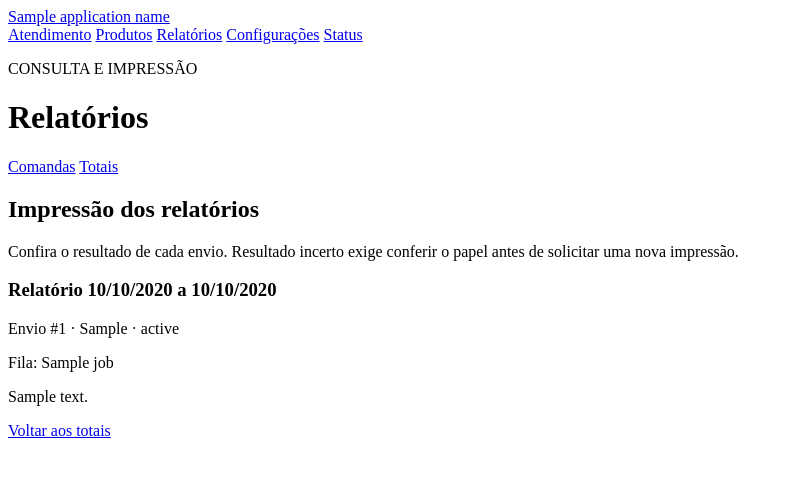
After one commit to eduardomizael/restaurante-local, a Django app: template templates/reports/results.html in a window 1280 px wide. The commit adds this page. Shown: the top 477 px of the page, without its empty margins (0-793 px from the left). Run offline with Django 5.2, Linux system fonts and the light colour scheme; the template is opened without the code that fills it: most values are stand-ins (such as "Sample title", 1, 10 or a date in 2020).

Commit message:
feat(ui): adicionar telas de relatórios de comandas e totais com prévia e impressão

```diff
--- a/templates/core/navbar.html
+++ b/templates/core/navbar.html
@@ -3,7 +3,7 @@
   <nav class="primary-nav" aria-label="Navegação principal">
     {% include 'core/navigation_link.html' with route='home' label='Atendimento' active_route=main_navigation_area %}
     {% include 'core/navigation_link.html' with route='catalogue' label='Produtos' active_route=main_navigation_area %}
-    {% include 'core/navigation_link.html' with route='print_history' label='Histórico' active_route=main_navigation_area %}
+    {% include 'core/navigation_link.html' with route='report_orders' label='Relatórios' active_route=main_navigation_area %}
     {% include 'core/navigation_link.html' with route='application_configuration' label='Configurações' active_route=main_navigation_area %}
     {% include 'core/navigation_link.html' with route='status' label='Status' active_route=main_navigation_area %}
   </nav>
--- a/templates/printing/preview.html
+++ b/templates/printing/preview.html
@@ -7,6 +7,6 @@
 {% if can_finalize %}<form method="post" action="{% url 'print_open_order' order.pk %}{{ attendance_layout_suffix }}">{% csrf_token %}{% include 'core/form_fields.html' %}<div class="form-actions"><button type="submit">{% if runtime_mode.print_mode == 'RAW' %}Imprimir sem fechar{% else %}Simular impressão sem fechar{% endif %}</button><button type="submit" class="secondary" formaction="{% url 'finalize_order' order.pk %}{{ attendance_layout_suffix }}">{% if runtime_mode.print_mode == 'RAW' %}Finalizar e imprimir comanda{% else %}Finalizar e simular impressão{% endif %}</button></div></form>
 {% else %}<p class="error">Configure o cabeçalho e inclua pelo menos um item para finalizar.</p><a class="button secondary" href="{% url 'document_configuration' %}">Configurar cabeçalho e rodapé</a>{% endif %}
 </div>{% if last_document %}<div class="card"><p>Última impressão preservada. A prévia abaixo contém os itens atuais.</p><a class="button secondary" href="{% url 'saved_document' last_document.pk %}">Ver última impressão</a>{% include 'printing/jobs.html' with document_id=last_document.pk jobs=last_document.jobs.all %}</div>{% endif %}{% endif %}
-<div class="form-actions"><a class="button secondary" href="{{ attendance_url }}{% if order.status == 'DRAFT' %}?order={{ order.pk }}{% endif %}">Voltar ao atendimento</a>{% if document and order.status == 'DRAFT' %}<a class="button secondary" href="{% url 'print_preview' order.pk %}{{ attendance_layout_suffix }}">Prévia atual da comanda aberta</a>{% endif %}<a class="button secondary" href="{% url 'print_history' %}">Histórico</a></div>
+<div class="form-actions"><a class="button secondary" href="{{ attendance_url }}{% if order.status == 'DRAFT' %}?order={{ order.pk }}{% endif %}">Voltar ao atendimento</a>{% if document and order.status == 'DRAFT' %}<a class="button secondary" href="{% url 'print_preview' order.pk %}{{ attendance_layout_suffix }}">Prévia atual da comanda aberta</a>{% endif %}<a class="button secondary" href="{% url 'print_history' %}">Relatórios de comandas</a></div>
 {% include 'printing/slip.html' %}
 {% endblock %}
--- a/templates/printing/reprint.html
+++ b/templates/printing/reprint.html
@@ -2,6 +2,6 @@
 {% block content %}
 <div class="heading"><h1>Segunda via da comanda {{ document.order.number }}?</h1><p>O conteúdo e os preços serão os do documento original. Esta ação solicita {% if runtime_mode.print_mode == 'RAW' %}nova impressão física{% else %}uma nova simulação{% endif %}.</p></div>
 {% if uncertain %}<div class="notice" role="alert">Há envio com resultado incerto. Confira o resultado anterior antes de confirmar uma nova via; não há reenvio automático.</div>{% endif %}
-<form method="post" class="card">{% csrf_token %}{% include 'core/form_fields.html' %}<div class="form-actions"><button type="submit">Sim, solicitar segunda via{% if runtime_mode.print_mode != 'RAW' %} simulada{% endif %}</button><a class="button secondary" href="{% url 'print_preview' document.order_id %}">Voltar ao documento</a></div></form>
+<form method="post" class="card">{% csrf_token %}{% include 'core/form_fields.html' %}<div class="form-actions"><button type="submit">Sim, solicitar segunda via{% if runtime_mode.print_mode != 'RAW' %} simulada{% endif %}</button><a class="button secondary" href="{% url 'saved_document' document.pk %}">Voltar ao documento</a></div></form>
 {% include 'printing/slip.html' %}
 {% endblock %}
--- /dev/null
+++ b/templates/reports/base.html
@@ -0,0 +1,9 @@
+{% extends 'core/base.html' %}
+{% block content %}
+<div class="heading"><p class="eyebrow">CONSULTA E IMPRESSÃO</p><h1>Relatórios</h1></div>
+<nav class="configuration-nav" aria-label="Seções de relatórios">
+  <a href="{% url 'report_orders' %}" {% if report_section == 'orders' %}aria-current="page"{% endif %}>Comandas</a>
+  <a href="{% url 'report_totals' %}" {% if report_section == 'totals' %}aria-current="page"{% endif %}>Totais</a>
+</nav>
+{% block report_content %}{% endblock %}
+{% endblock %}
--- /dev/null
+++ b/templates/reports/period.html
@@ -0,0 +1,5 @@
+<form method="get" class="card report-filters">
+  {% include 'core/form_fields.html' %}
+  <button type="submit">Consultar</button>
+</form>
+<p class="muted">Período pela data de abertura da comanda, incluindo os dois dias completos. Até 366 dias por consulta.</p>
--- /dev/null
+++ b/templates/reports/results.html
@@ -0,0 +1,7 @@
+{% extends 'reports/base.html' %}
+{% block report_content %}
+<h2>Impressão dos relatórios</h2>
+<p>Confira o resultado de cada envio. Resultado incerto exige conferir o papel antes de solicitar uma nova impressão.</p>
+{% include 'reports/results_content.html' %}
+<a class="button secondary" href="{% url 'report_totals' %}">Voltar aos totais</a>
+{% endblock %}
--- /dev/null
+++ b/templates/reports/results_content.html
@@ -0,0 +1,8 @@
+<div id="report-results" {% if pending %}hx-get="{% url 'report_print_result' batch_key %}?fragment=1" hx-trigger="every 1s [window.localPollingAllowed()]" hx-swap="outerHTML" hx-sync="this:drop"{% endif %}>
+{% for job in jobs %}<section class="card">
+  <h3>Relatório {{ job.report_start|date:'d/m/Y' }} a {{ job.report_end|date:'d/m/Y' }}</h3>
+  <p>Envio #{{ job.pk }} · {{ job.get_delivery_mode_display }} · {{ job.get_status_display }}</p>
+  {% if job.printer_name %}<p>Fila: {{ job.printer_name }}</p>{% endif %}
+  {% if job.result_message %}<p>{{ job.result_message }}</p>{% endif %}
+</section>{% endfor %}
+</div>
```
Also changed, not shown: static/app.css (+9 -0 lines), templates/reports/orders.html (added, +28 -0 lines), templates/reports/totals.html (added, +18 -0 lines).
